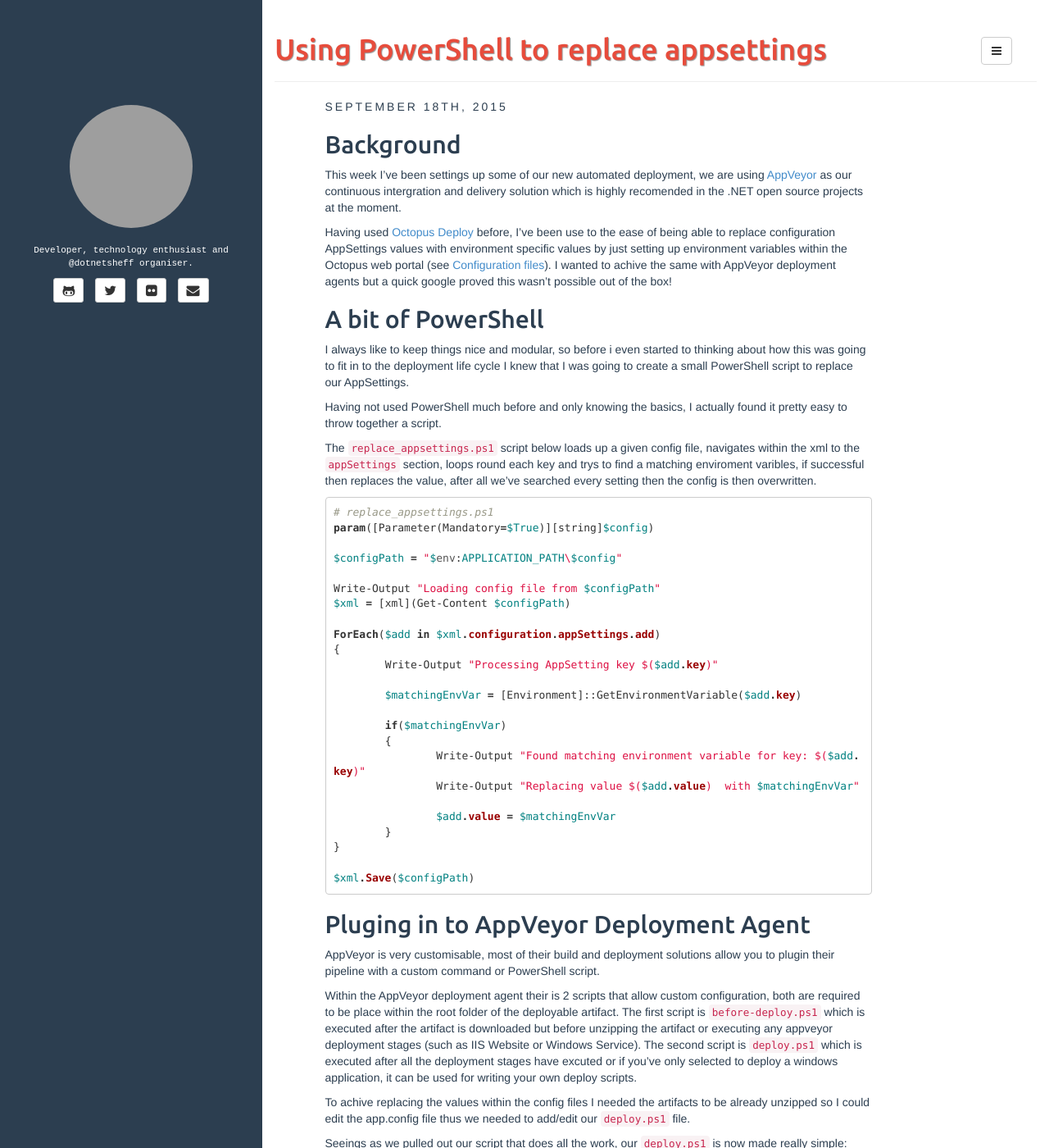
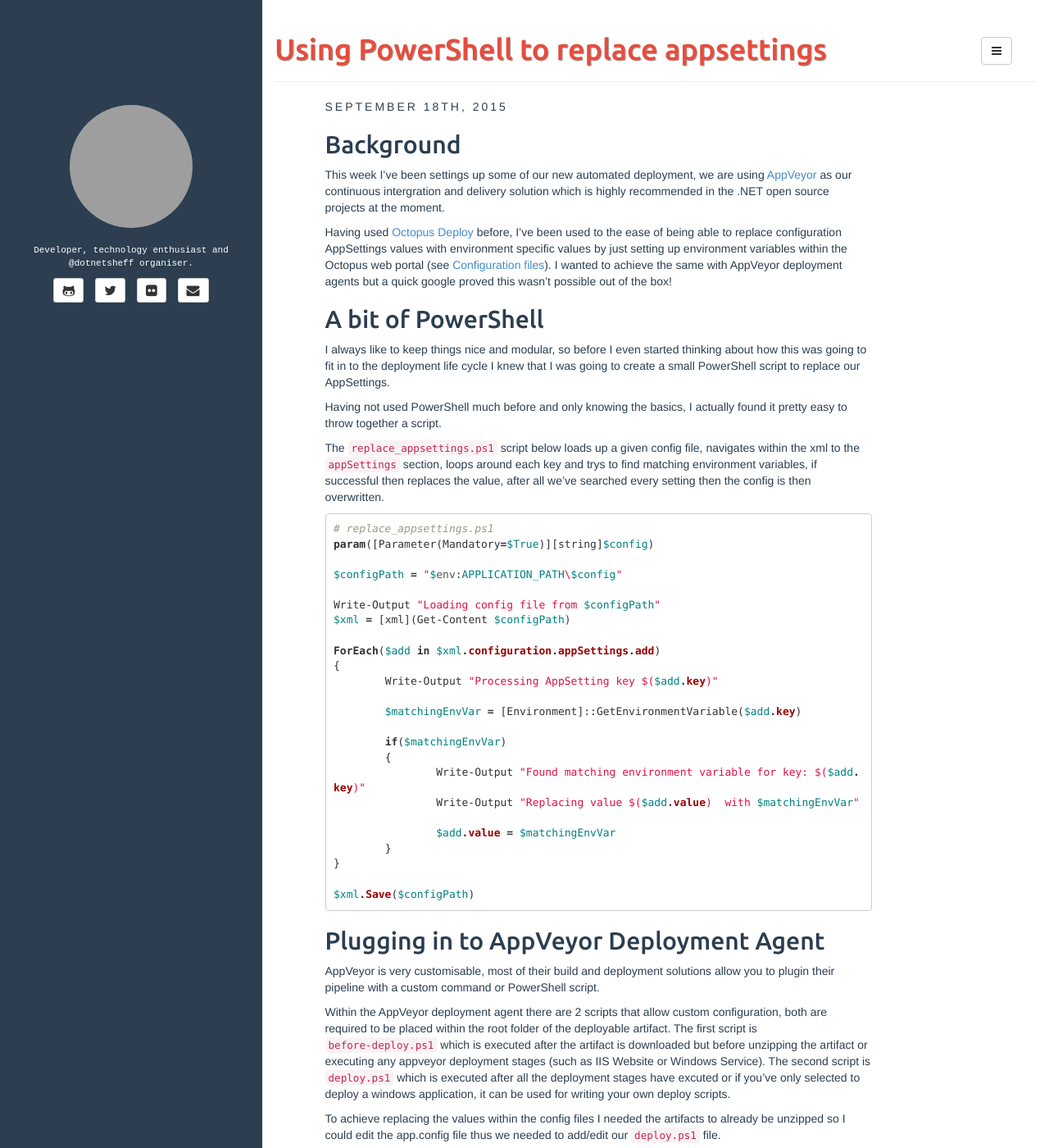
Before and after one commit to kevbite/kevbite.github.io, a Jekyll site: the page built from _posts/2015-09-18-using-powershell-to-replace-appsettings.md, in a window 1280 px wide and 1400 px high. Shown: the whole window at 82% size. Built offline with Jekyll 4.4.1, drawn with Linux system fonts in a browser that asks for light colours; Markdown is read by kramdown in place of the engine named in the settings; comment, search, counter and statistics services are not loaded; some of the changed text lies outside the part shown; grey boxes are pictures that could not be loaded.

Commit message:
Correcting typos.

````diff
--- a/_posts/2015-09-18-using-powershell-to-replace-appsettings.md
+++ b/_posts/2015-09-18-using-powershell-to-replace-appsettings.md
@@ -9,17 +9,17 @@
 
 ## Background
 
-This week I've been settings up some of our new automated deployment, we are using [AppVeyor](http://www.appveyor.com/ "AppVeyor") as our continuous intergration and delivery solution which is highly recomended in the .NET open source projects at the moment.
+This week I've been settings up some of our new automated deployment, we are using [AppVeyor](http://www.appveyor.com/ "AppVeyor") as our continuous intergration and delivery solution which is highly recommended in the .NET open source projects at the moment.
 
-Having used [Octopus Deploy](https://octopusdeploy.com/ "Octopus Deploy") before, I've been use to the ease of being able to replace configuration AppSettings values with environment specific values by just setting up environment variables within the Octopus web portal (see [Configuration files](http://docs.octopusdeploy.com/display/OD/Configuration+files "Configuration files")). I wanted to achive the same with AppVeyor deployment agents but a quick google proved this wasn't possible out of the box!
+Having used [Octopus Deploy](https://octopusdeploy.com/ "Octopus Deploy") before, I've been used to the ease of being able to replace configuration AppSettings values with environment specific values by just setting up environment variables within the Octopus web portal (see [Configuration files](http://docs.octopusdeploy.com/display/OD/Configuration+files "Configuration files")). I wanted to achieve the same with AppVeyor deployment agents but a quick google proved this wasn't possible out of the box!
 
 ## A bit of PowerShell
 
-I always like to keep things nice and modular, so before i even started to thinking about how this was going to fit in to the deployment life cycle I knew that I was going to create a small PowerShell script to replace our AppSettings.
+I always like to keep things nice and modular, so before I even started thinking about how this was going to fit in to the deployment life cycle I knew that I was going to create a small PowerShell script to replace our AppSettings.
 
 Having not used PowerShell much before and only knowing the basics, I actually found it pretty easy to throw together a script.
 
-The `replace_appsettings.ps1` script below loads up a given config file, navigates within the xml to the `appSettings` section, loops round each key and trys to find a matching enviroment varibles, if successful then replaces the value, after all we've searched every setting then the config is then overwritten.
+The `replace_appsettings.ps1` script below loads up a given config file, navigates within the xml to the `appSettings` section, loops around each key and trys to find matching environment variables, if successful then replaces the value, after all we've searched every setting then the config is then overwritten.
 
 ```powershell
 # replace_appsettings.ps1
@@ -48,15 +48,15 @@
 $xml.Save($configPath)
 ```
 
-## Pluging in to AppVeyor Deployment Agent
+## Plugging in to AppVeyor Deployment Agent
 
 AppVeyor is very customisable, most of their build and deployment solutions allow you to plugin their pipeline with a custom command or PowerShell script.
 
-Within the AppVeyor deployment agent their is 2 scripts that allow custom configuration, both are required to be place within the root folder of the deployable artifact. The first script is `before-deploy.ps1` which is executed after the artifact is downloaded but before unzipping the artifact or executing any appveyor deployment stages (such as IIS Website or Windows Service). The second script is `deploy.ps1` which is executed after all the deployment stages have excuted or if you've only selected to deploy a windows application, it can be used for writing your own deploy scripts.
+Within the AppVeyor deployment agent there are 2 scripts that allow custom configuration, both are required to be placed within the root folder of the deployable artifact. The first script is `before-deploy.ps1` which is executed after the artifact is downloaded but before unzipping the artifact or executing any appveyor deployment stages (such as IIS Website or Windows Service). The second script is `deploy.ps1` which is executed after all the deployment stages have excuted or if you've only selected to deploy a windows application, it can be used for writing your own deploy scripts.
 
-To achive replacing the values within the config files I needed the artifacts to be already unzipped so I could edit the app.config file thus we needed to add/edit our `deploy.ps1` file.
+To achieve replacing the values within the config files I needed the artifacts to already be unzipped so I could edit the app.config file thus we needed to add/edit our `deploy.ps1` file.
 
-Seeings as we pulled out our script that does all the work, our `deploy.ps1` is now made really simple:
+Seeing as we pulled out our script that does all the work, our `deploy.ps1` is now made really simple:
 
 ```powershell
 # deploy.ps1
````
Also changed, not shown: _posts/2015-09-14-getting-along-with-automapper-and-autofac.md (+7 -7 lines).
